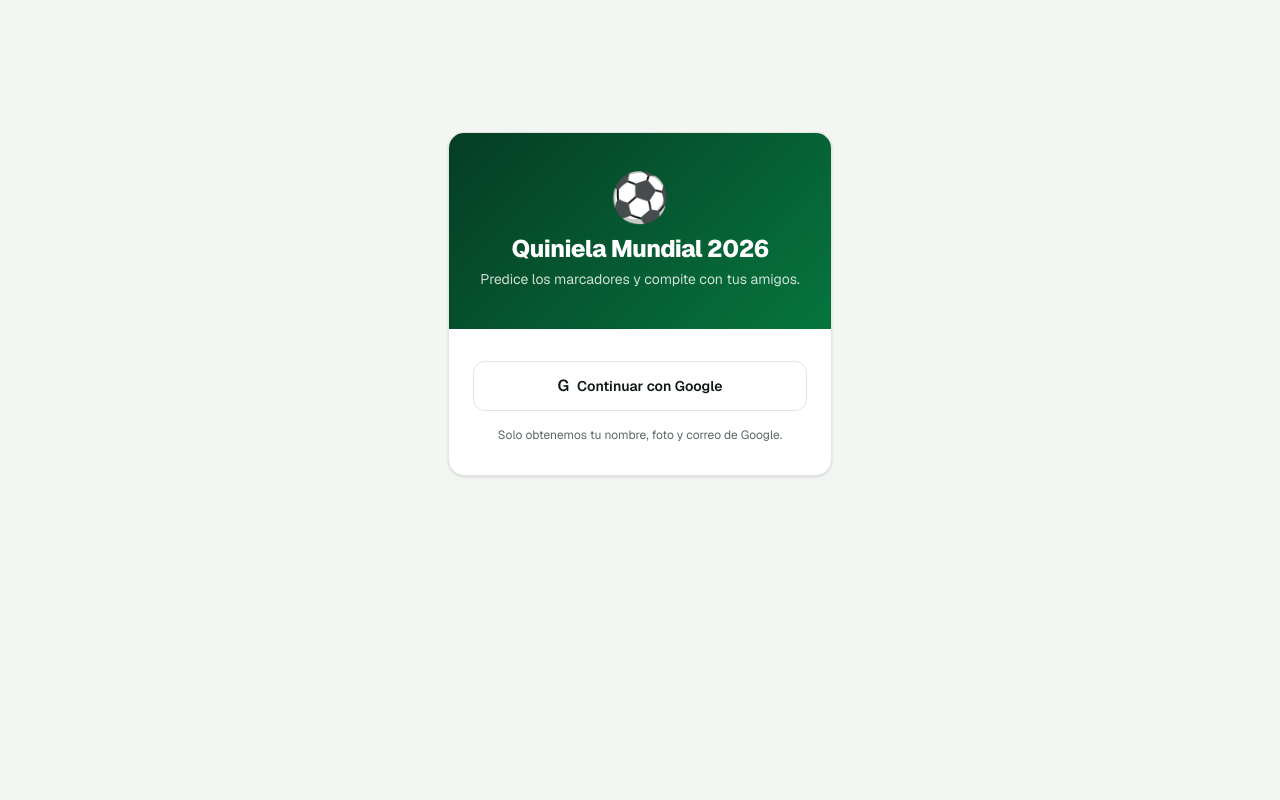
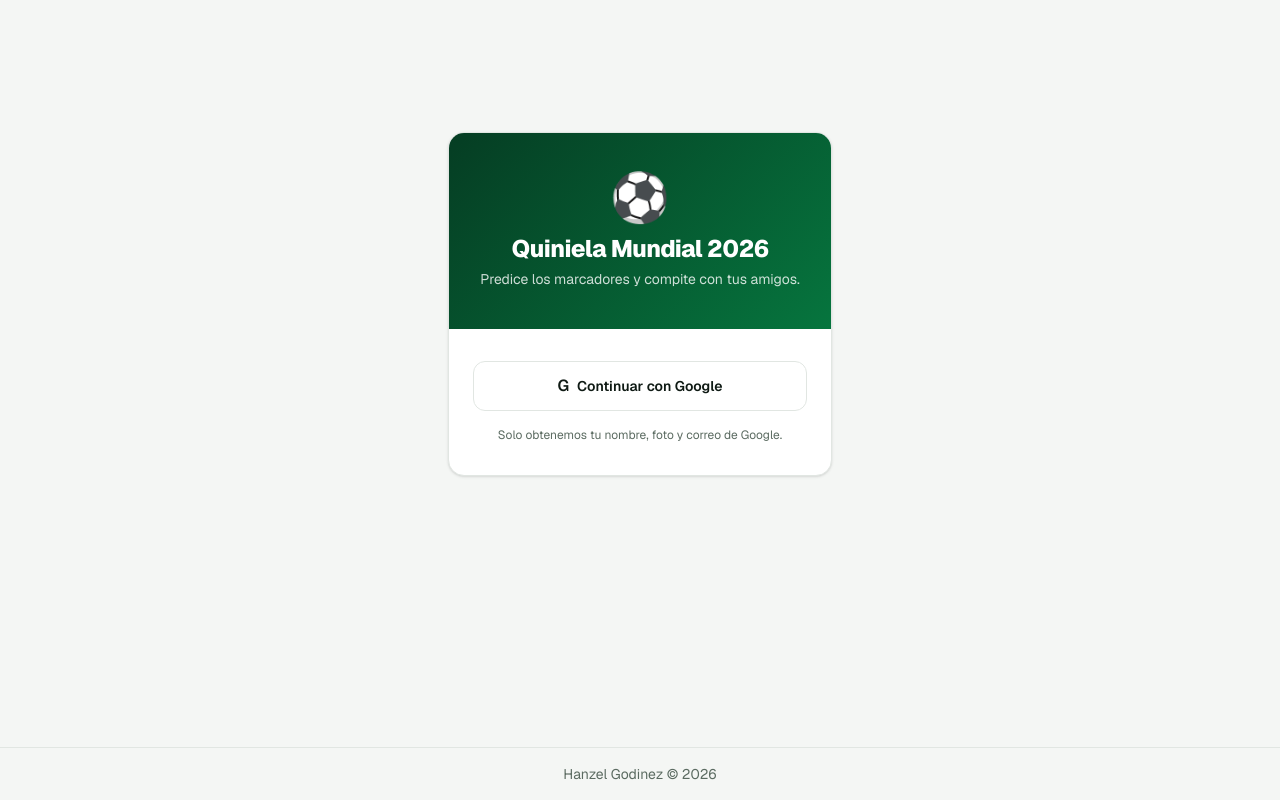
Before and after one commit to hgodinez89/Quiniela, a Next.js app: page /login in a window 1280 px wide. Built offline with nearby package versions, Linux system fonts and the light colour scheme; no server answers.

Commit message:
Agregar footer 'Hanzel Godinez © 2026'

```diff
--- a/app/layout.tsx
+++ b/app/layout.tsx
@@ -37,9 +37,14 @@ export default async function RootLayout({
       lang="es"
       className={`${geistSans.variable} ${geistMono.variable} h-full antialiased`}
     >
-      <body className="min-h-full">
+      <body className="flex min-h-screen flex-col">
         {user && <Nav profile={profile} email={user.email ?? null} />}
-        <main className="mx-auto max-w-3xl px-4 py-6">{children}</main>
+        <main className="mx-auto w-full max-w-3xl flex-1 px-4 py-6">
+          {children}
+        </main>
+        <footer className="border-t border-border py-4 text-center text-sm text-muted">
+          Hanzel Godinez © 2026
+        </footer>
       </body>
     </html>
   );
```
